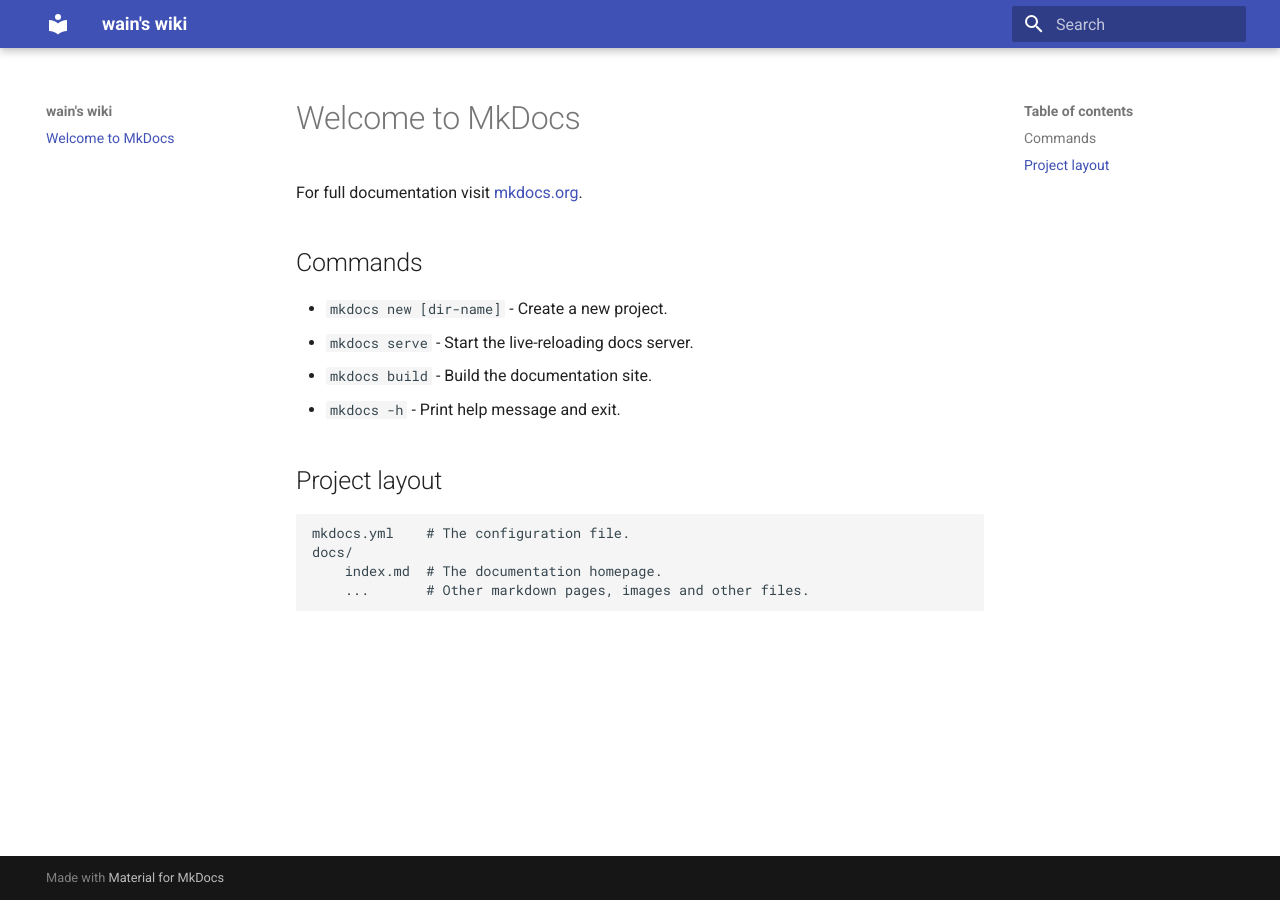
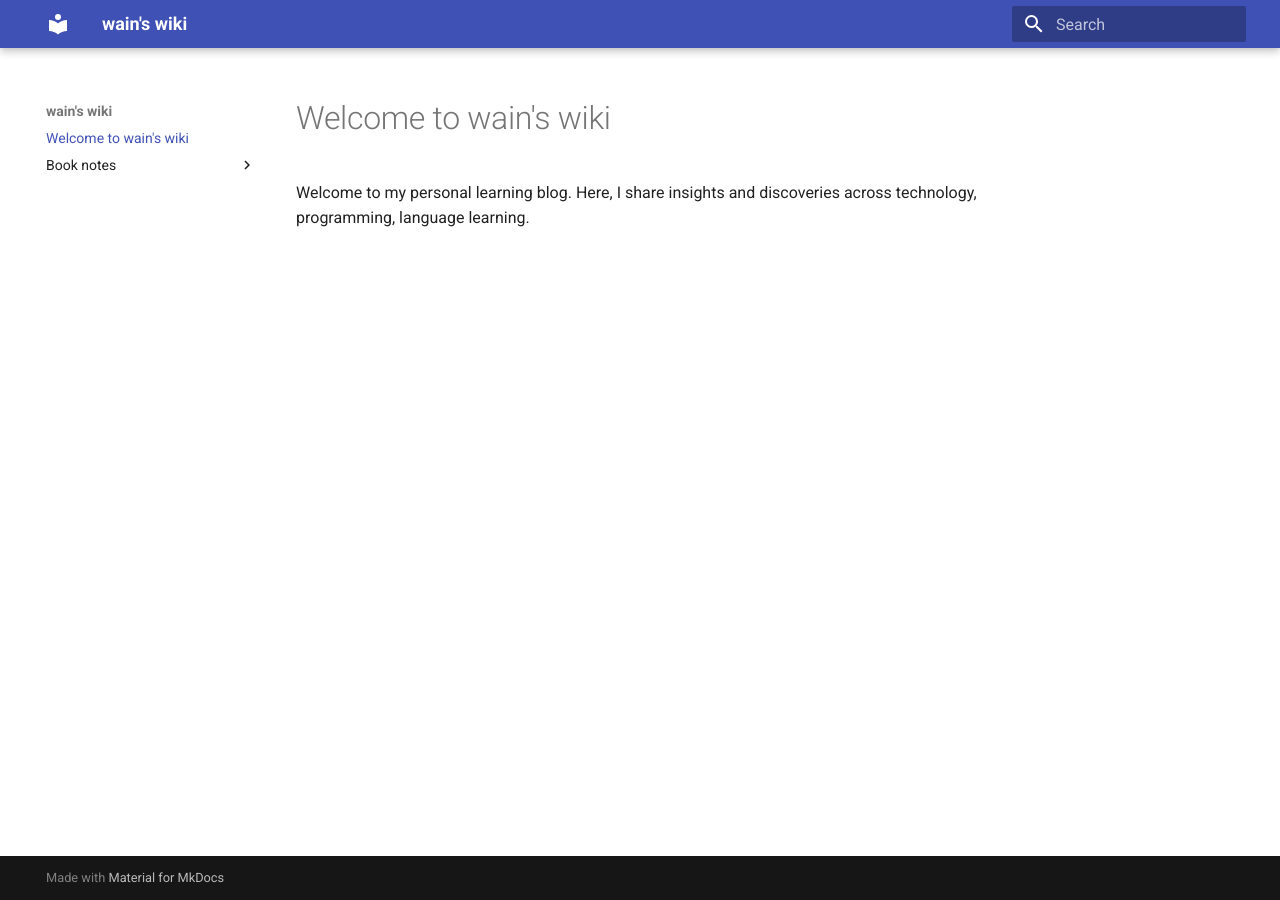
Before and after one commit to waitrap/wiki, an MkDocs documentation site: the page built from docs/index.md, in a window 1280 px wide. Built offline with MkDocs 1.6.1 and Material for MkDocs 9.7.7, drawn with Linux system fonts in a browser that asks for light colours.

Commit message:
リスク

```diff
--- a/docs/index.md
+++ b/docs/index.md
@@ -1,17 +1,3 @@
-# Welcome to MkDocs
+# Welcome to wain's wiki
 
-For full documentation visit [mkdocs.org](https://www.mkdocs.org).
-
-## Commands
-
-* `mkdocs new [dir-name]` - Create a new project.
-* `mkdocs serve` - Start the live-reloading docs server.
-* `mkdocs build` - Build the documentation site.
-* `mkdocs -h` - Print help message and exit.
-
-## Project layout
-
-    mkdocs.yml    # The configuration file.
-    docs/
-        index.md  # The documentation homepage.
-        ...       # Other markdown pages, images and other files.
+Welcome to my personal learning blog. Here, I share insights and discoveries across technology, programming, language learning.
--- a/mkdocs.yml
+++ b/mkdocs.yml
@@ -2,3 +2,8 @@
 
 theme:
   name: material
+
+markdown_extensions:
+  - admonition
+  - pymdownx.details
+  - pymdownx.superfences
```
Also changed, not shown: docs/book notes/情報処理安全確保支援士.md (added, +62 -0 lines).
